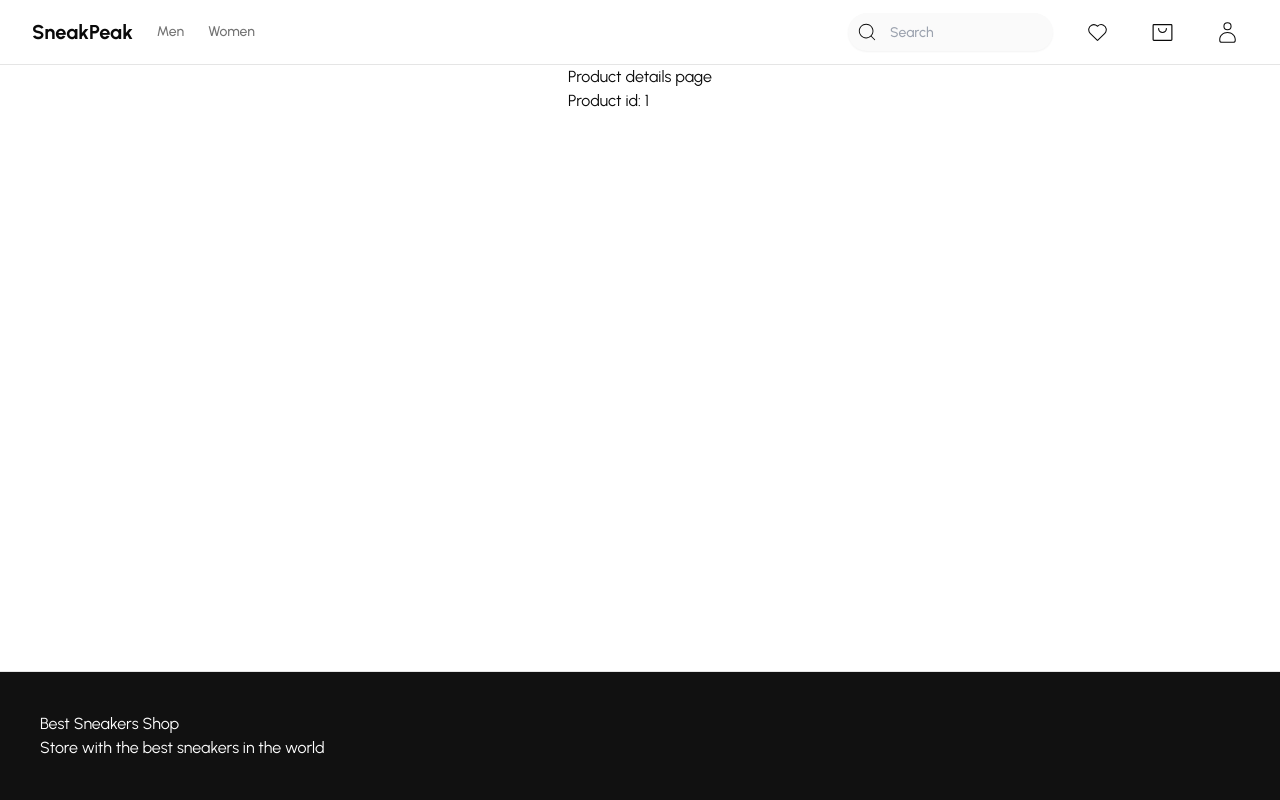
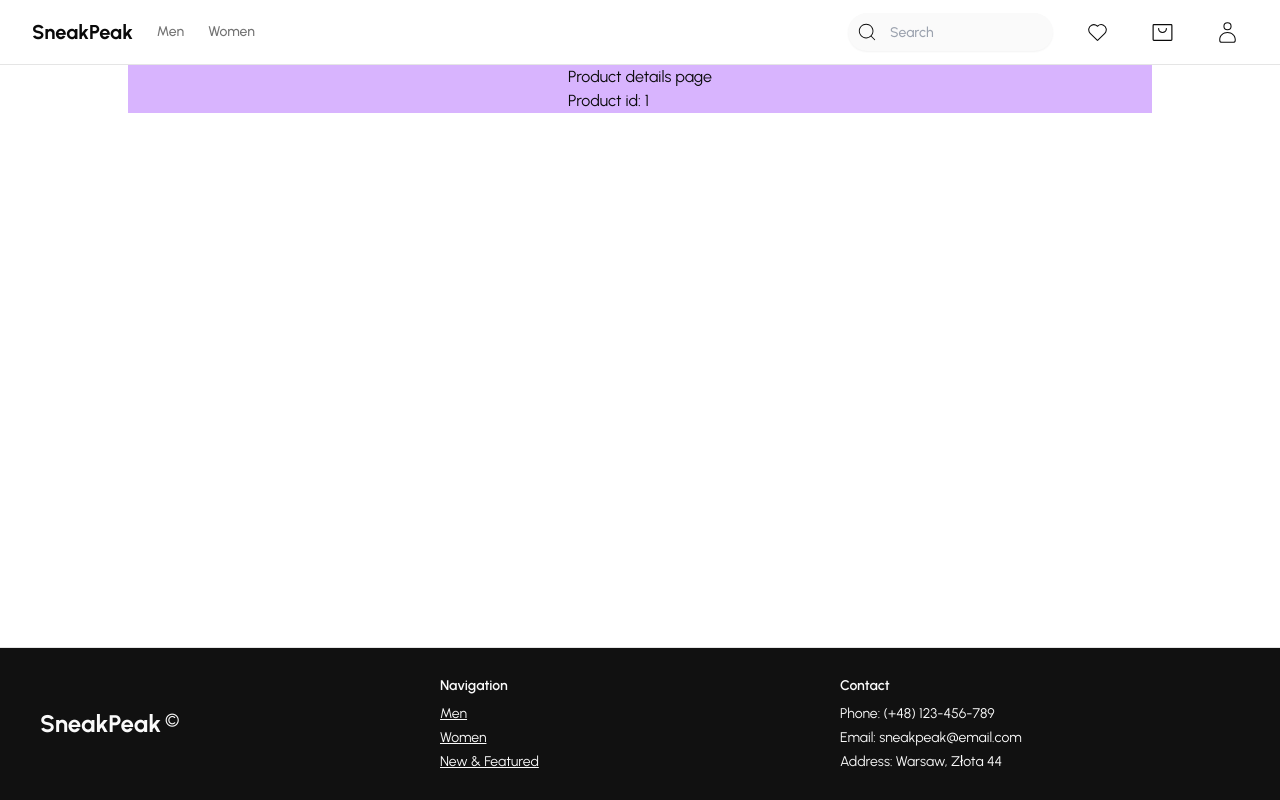
Before and after one commit to Wojtyua/e-commerce, a Next.js app: page /products/1 in a window 1280 px wide. Built offline with nearby package versions, Linux system fonts and the light colour scheme; no server answers; the database is empty.

Commit message:
footer redesign

```diff
--- a/app/(routes)/products/[productId]/page.tsx
+++ b/app/(routes)/products/[productId]/page.tsx
@@ -12,7 +12,7 @@ const ProductDetailsPage = ({ params }: { params: { productId: number } }) => {
   });
 
   return (
-    <section className="grid justify-center">
+    <section className="grid justify-center w-full lg:w-4/5 mx-auto bg-purple-300">
       <div>
         <p>Product details page</p>
         <p>Product id: {params.productId}</p>
--- a/components/footer.tsx
+++ b/components/footer.tsx
@@ -1,12 +1,31 @@
-import Container from "./ui/container";
-
 const Footer = () => {
   return (
     // wczesniej bylo black-primary i white
-    <footer className="bg-black-primary text-white border-t">
-      <div className="p-10">
-        <h2>Best Sneakers Shop</h2>
-        <p>Store with the best sneakers in the world</p>
+    <footer className="bg-black-primary text-white-primary border-t">
+      <div className="grid grid-cols-3 px-10 py-7">
+        <div className="flex flex-col justify-center">
+          <div className="flex gap-1">
+            <span className="text-2xl font-bold">SneakPeak </span>&copy;
+          </div>
+        </div>
+        <nav className="text-sm">
+          <h3 className="font-semibold mb-2">Navigation</h3>
+          <ul className="flex flex-col gap-1 underline">
+            <li>Men</li>
+            <li>Women</li>
+            <li>New & Featured</li>
+          </ul>
+          <p></p>
+        </nav>
+        <div className="text-sm">
+          <h3 className="font-semibold mb-2">Contact</h3>
+          <ul className="flex flex-col gap-1">
+            <li>Phone: (+48) 123-456-789</li>
+            <li>Email: sneakpeak@email.com</li>
+            <li>Address: Warsaw, Złota 44</li>
+          </ul>
+          <p></p>
+        </div>
       </div>
     </footer>
   );
--- a/tailwind.config.ts
+++ b/tailwind.config.ts
@@ -23,6 +23,7 @@ const config = {
       },
       colors: {
         "black-primary": "#111111",
+        "white-primary": "#fafafa",
         border: "hsl(var(--border))",
         input: "hsl(var(--input))",
         ring: "hsl(var(--ring))",
```
